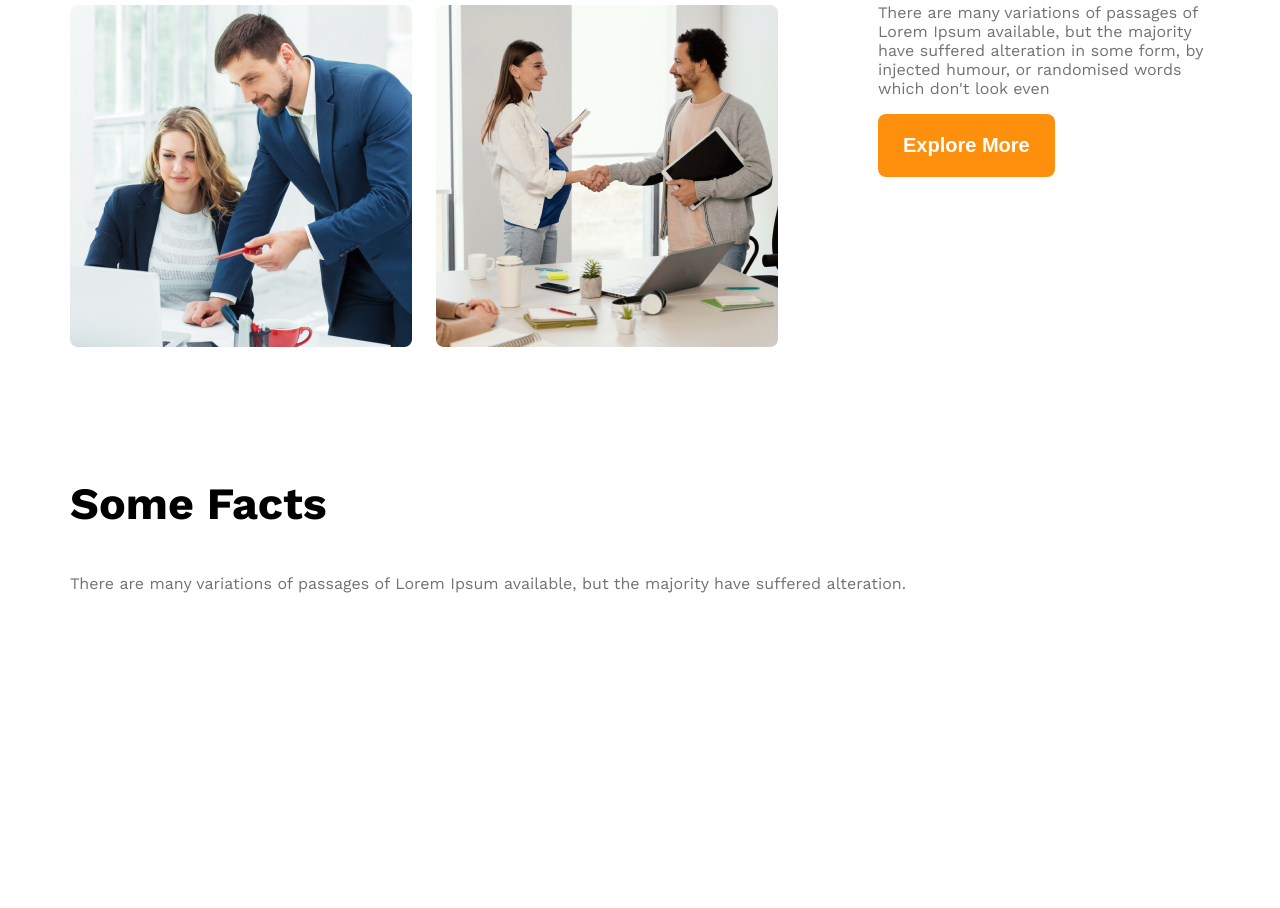
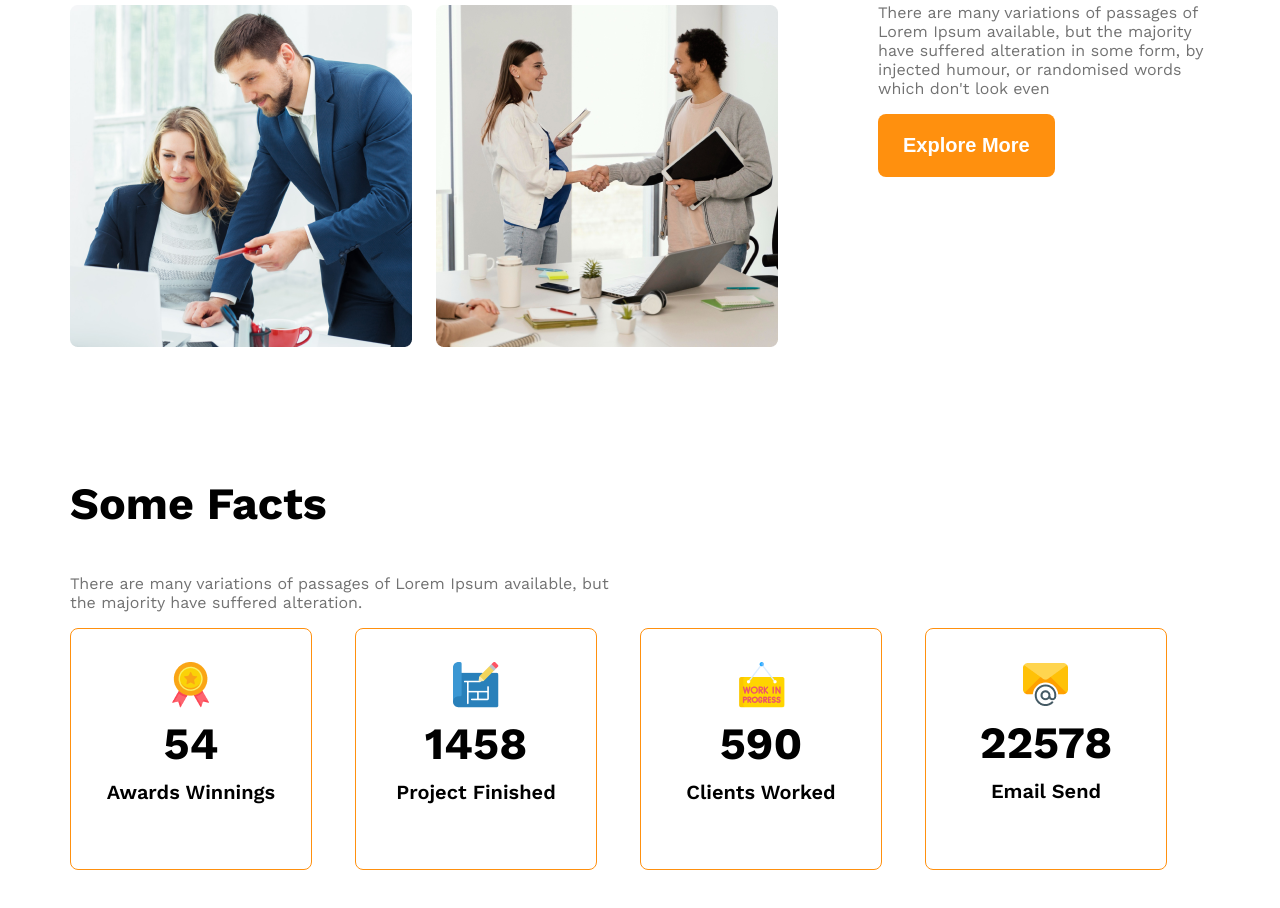
Before and after one commit to Asashik1419/g3-architects-website, a plain HTML site: page index.html in a window 1280 px wide. Shown: the part 1605-2513 px from the top of the page. Before the commit the page ends 2487 px from the top, so only its background shows below. Drawn offline with nearby package versions, Linux system fonts and the light colour scheme.

Commit message:
added some facts

```diff
--- a/index.html
+++ b/index.html
@@ -45,28 +45,36 @@
         <!-- features will enjoy -->
          <section>
             <h3 class="section-title">Some Facts</h3>
-            <p class="text-light-gray">There are many variations of passages of Lorem Ipsum available, but the majority have suffered alteration.</p>
+            <p class="text-light-gray fact-description">There are many variations of passages of Lorem Ipsum available, but the majority have suffered alteration.</p>
             <div class="facts-container">
-                <!-- .fact*4>img.fact-icon+h4.fact-number+h5.fact-name -->
-                 <div class="fact">
-                    <img src="" alt="" class="fact-icon">
-                    <h4 class="fact-number"></h4>
-                    <h5 class="fact-name"></h5>
+                <!-- .fact-card*4>img.fact-icon+h4.fact-number+h5.fact-name -->
+                 <div class="fact-card display-flex">
+                    <div>
+                        <img src="images/icons/ribon.png" alt="" class="fact-icon">
+                        <h4 class="fact-number">54</h4>
+                        <h5 class="fact-name">Awards Winnings</h5>
+                    </div>
                  </div>
-                 <div class="fact">
-                    <img src="" alt="" class="fact-icon">
-                    <h4 class="fact-number"></h4>
-                    <h5 class="fact-name"></h5>
+                 <div class="fact-card display-flex">
+                    <div>
+                        <img src="images/icons/projects.png" alt="" class="fact-icon">
+                        <h4 class="fact-number">1458</h4>
+                        <h5 class="fact-name">Project Finished</h5>
+                    </div>
                  </div>
-                 <div class="fact">
-                    <img src="" alt="" class="fact-icon">
-                    <h4 class="fact-number"></h4>
-                    <h5 class="fact-name"></h5>
+                 <div class="fact-card display-flex">
+                    <div>
+                        <img src="images/icons/customers.png" alt="" class="fact-icon">
+                        <h4 class="fact-number">590</h4>
+                        <h5 class="fact-name">Clients Worked</h5>
+                    </div>
                  </div>
-                 <div class="fact">
-                    <img src="" alt="" class="fact-icon">
-                    <h4 class="fact-number"></h4>
-                    <h5 class="fact-name"></h5>
+                 <div class="fact-card display-flex">
+                    <div>
+                        <img src="images/icons/email.png" alt="" class="fact-icon">
+                        <h4 class="fact-number">22578</h4>
+                        <h5 class="fact-name">Email Send</h5>
+                    </div>
                  </div>
             </div>
          </section>
--- a/styles/architects.css
+++ b/styles/architects.css
@@ -122,6 +122,37 @@ main > section{
 
 }
 
+/* some facts related styles */
+.facts-container{
+    display: grid;
+    grid-template-columns: repeat(4, 1fr);
+}
+.fact-card{
+    border: 1px solid #FF900E;
+    width: 240px;
+    height: 240px;
+    border-radius: 8px;
+    text-align: center;
+    align-items: center;
+    justify-content: center;
+}
+
+.fact-number{
+    font-size: 2.8rem;
+    font-weight: 600px;
+    margin-top: 5px;
+    margin-bottom: 10px;
+}
+
+.fact-name{
+    font-size: 1.25rem;
+    font-weight: 600;
+    margin-top: 10px;
+}
+.fact-description{
+    max-width: 540px;
+}
+
 /* responsive media query */
 @media screen and (max-width:576px) {
     .navbar,
```
